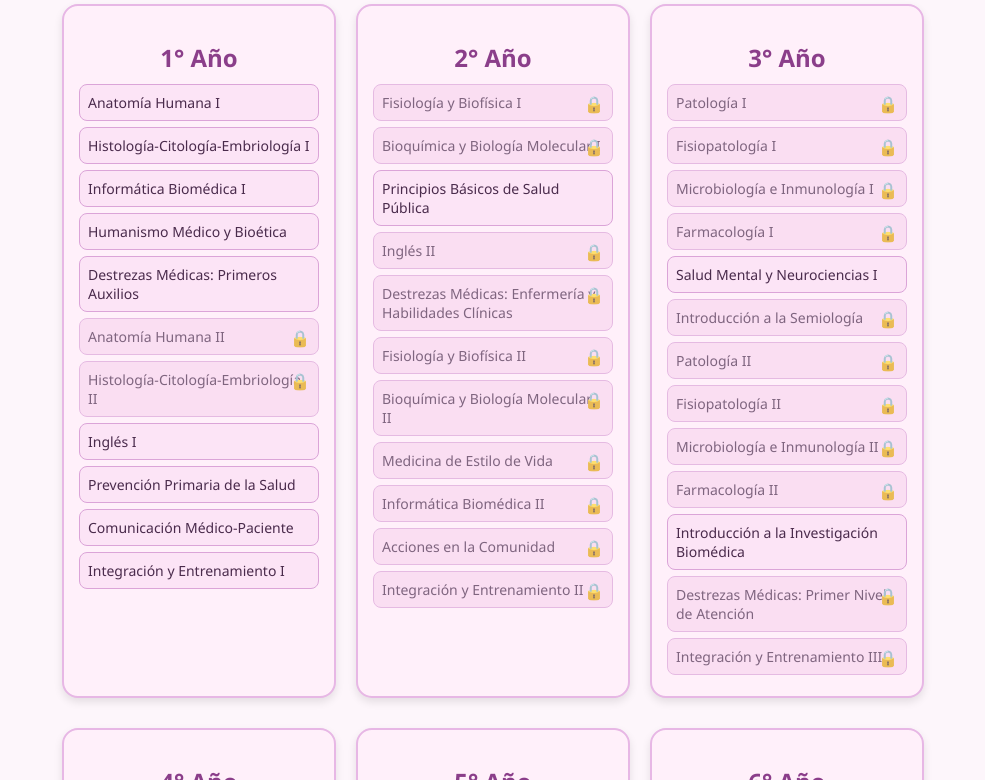
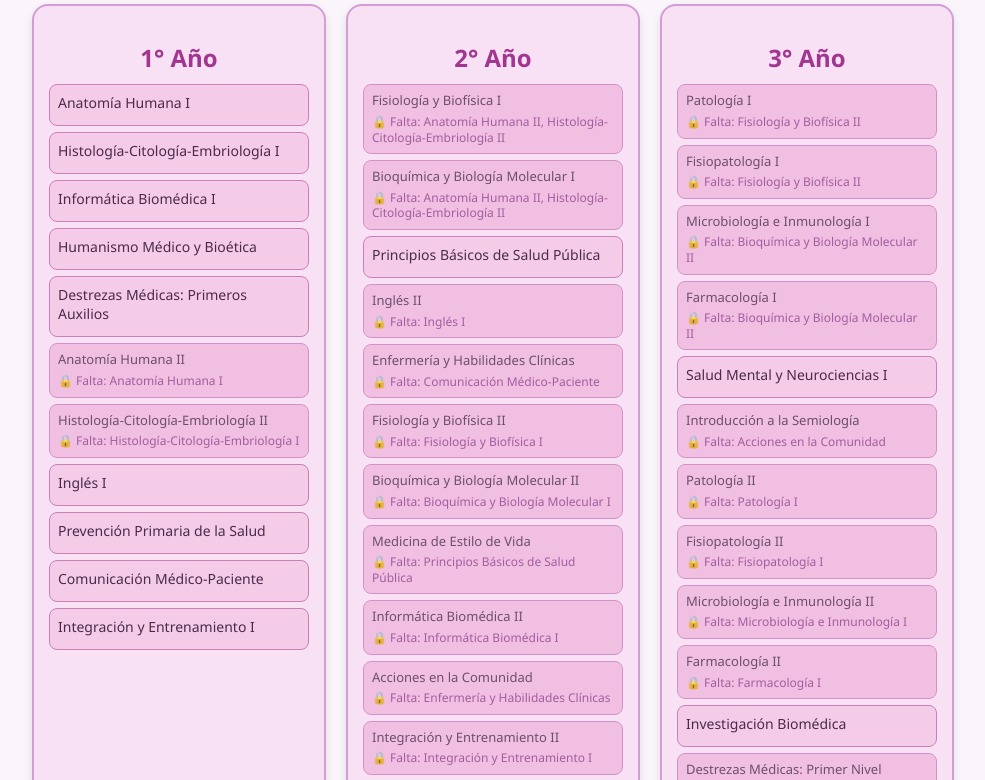
Before and after one commit to Thaycj95/Medicina-UAI, a plain HTML site: page index1.html in a window 1280 px wide. Shown: the part 100-880 px from the top of the page, without its empty margins (147-1132 px from the left). Drawn offline with Linux system fonts and the light colour scheme.

Commit message:
Update and rename index.html to index1.html

```diff
--- a/index.html
+++ b/index1.html
@@ -7,14 +7,14 @@
 <style>
   body {
     font-family: 'Segoe UI', sans-serif;
-    background: #fdf6fb;
+    background: #faf4fb;
     margin: 0;
     padding: 20px;
     color: #4a2b4c;
   }
   h1 {
     text-align: center;
-    color: #b04ba0;
+    color: #b0398d;
     margin-bottom: 20px;
   }
   .grid {
@@ -30,21 +30,21 @@
     flex-wrap: wrap;
   }
   .anio {
-    background: #fff0fa;
-    border: 2px solid #e7b7e5;
+    background: #f9e1f5;
+    border: 2px solid #d39cd4;
     border-radius: 16px;
     padding: 15px;
-    width: 240px;
+    width: 260px;
     box-shadow: 0 4px 8px rgba(0,0,0,0.1);
   }
   .anio h2 {
     text-align: center;
-    color: #8b3e8a;
+    color: #a13590;
     margin-bottom: 10px;
   }
   .materia {
-    background: #fce4f6;
-    border: 1px solid #dba4d8;
+    background: #f5cce7;
+    border: 1px solid #ca7fbb;
     padding: 8px;
     margin: 6px 0;
     border-radius: 8px;
@@ -58,20 +58,21 @@
     text-decoration: line-through;
   }
   .materia.bloqueada {
-    background: #f8d7f0;
+    background: #f0b7dd;
     cursor: not-allowed;
-    opacity: 0.7;
+    opacity: 0.8;
+    font-size: 13px;
+    line-height: 1.2em;
   }
   .materia .candado {
-    position: absolute;
-    right: 8px;
-    top: 8px;
-    font-size: 16px;
+    display: block;
+    margin-top: 5px;
+    font-size: 12px;
     color: #8b3e8a;
   }
   .tooltip {
     visibility: hidden;
-    background-color: #b04ba0;
+    background-color: #b0398d;
     color: #fff;
     text-align: center;
     padding: 5px;
@@ -81,7 +82,7 @@
     bottom: 120%;
     left: 50%;
     transform: translateX(-50%);
-    width: 180px;
+    width: 200px;
     opacity: 0;
     transition: opacity 0.3s;
     font-size: 12px;
@@ -100,9 +101,9 @@
 </div>
 
 <script>
-// Materias completas con correlativas según PDF (codigos 01 a 63)
+// Materias (igual que antes, con sus correlativas completas)
 const materias = [
-  // 1er Año
+  // 1° Año
   {id:"01",nombre:"Anatomía Humana I",anio:1,correl:[]},
   {id:"02",nombre:"Histología-Citología-Embriología I",anio:1,correl:[]},
   {id:"03",nombre:"Informática Biomédica I",anio:1,correl:[]},
@@ -114,21 +115,19 @@ const materias = [
   {id:"09",nombre:"Prevención Primaria de la Salud",anio:1,correl:[]},
   {id:"10",nombre:"Comunicación Médico-Paciente",anio:1,correl:[]},
   {id:"11",nombre:"Integración y Entrenamiento I",anio:1,correl:[]},
-
-  // 2do Año
+  // 2° Año
   {id:"12",nombre:"Fisiología y Biofísica I",anio:2,correl:["06","07"]},
   {id:"13",nombre:"Bioquímica y Biología Molecular I",anio:2,correl:["06","07"]},
   {id:"14",nombre:"Principios Básicos de Salud Pública",anio:2,correl:[]},
   {id:"15",nombre:"Inglés II",anio:2,correl:["08"]},
-  {id:"16",nombre:"Destrezas Médicas: Enfermería y Habilidades Clínicas",anio:2,correl:["10"]},
+  {id:"16",nombre:"Enfermería y Habilidades Clínicas",anio:2,correl:["10"]},
   {id:"17",nombre:"Fisiología y Biofísica II",anio:2,correl:["12"]},
   {id:"18",nombre:"Bioquímica y Biología Molecular II",anio:2,correl:["13"]},
   {id:"19",nombre:"Medicina de Estilo de Vida",anio:2,correl:["14"]},
   {id:"20",nombre:"Informática Biomédica II",anio:2,correl:["03"]},
   {id:"21",nombre:"Acciones en la Comunidad",anio:2,correl:["16"]},
   {id:"22",nombre:"Integración y Entrenamiento II",anio:2,correl:["11"]},
-
-  // 3er Año
+  // 3° Año
   {id:"23",nombre:"Patología I",anio:3,correl:["17"]},
   {id:"24",nombre:"Fisiopatología I",anio:3,correl:["17"]},
   {id:"25",nombre:"Microbiología e Inmunología I",anio:3,correl:["18"]},
@@ -139,23 +138,21 @@ const materias = [
   {id:"30",nombre:"Fisiopatología II",anio:3,correl:["24"]},
   {id:"31",nombre:"Microbiología e Inmunología II",anio:3,correl:["25"]},
   {id:"32",nombre:"Farmacología II",anio:3,correl:["26"]},
-  {id:"33",nombre:"Introducción a la Investigación Biomédica",anio:3,correl:[]},
-  {id:"34",nombre:"Destrezas Médicas: Primer Nivel de Atención",anio:3,correl:["21"]},
+  {id:"33",nombre:"Investigación Biomédica",anio:3,correl:[]},
+  {id:"34",nombre:"Destrezas Médicas: Primer Nivel",anio:3,correl:["21"]},
   {id:"35",nombre:"Integración y Entrenamiento III",anio:3,correl:["22"]},
-
-  // 4to Año
+  // 4° Año
   {id:"36",nombre:"Medicina Interna I",anio:4,correl:["28","29","30","31","34"]},
   {id:"37",nombre:"Medicina Interna II",anio:4,correl:["29","30","31","32","34","36"]},
-  {id:"38",nombre:"Búsqueda e Interpretación de Bibliografía Biomédica",anio:4,correl:["33"]},
+  {id:"38",nombre:"Bibliografía Biomédica",anio:4,correl:["33"]},
   {id:"39",nombre:"Cirugía General",anio:4,correl:["27","28","29","30"]},
   {id:"40",nombre:"Trabajo, Ambiente y Salud",anio:4,correl:[]},
-  {id:"41",nombre:"Gestión en Salud y Seguridad del Paciente",anio:4,correl:[]},
-  {id:"42",nombre:"Fundamentos de Diagnóstico por Imágenes",anio:4,correl:[]},
+  {id:"41",nombre:"Gestión en Salud y Seguridad",anio:4,correl:[]},
+  {id:"42",nombre:"Diagnóstico por Imágenes",anio:4,correl:[]},
   {id:"43",nombre:"Optativa I",anio:4,correl:[]},
   {id:"44",nombre:"Integración y Entrenamiento IV",anio:4,correl:["35"]},
-
-  // 5to Año
-  {id:"45",nombre:"Diseño de Investigaciones Biomédicas",anio:5,correl:["38"]},
+  // 5° Año
+  {id:"45",nombre:"Diseño de Investigaciones",anio:5,correl:["38"]},
   {id:"46",nombre:"Enfermedades Infecciosas",anio:5,correl:["36","37"]},
   {id:"47",nombre:"Farmacología y Terapéutica",anio:5,correl:["32","36","37"]},
   {id:"48",nombre:"Salud Mental y Neurociencias II",anio:5,correl:["27","36","37"]},
@@ -170,17 +167,16 @@ const materias = [
   {id:"57",nombre:"Optativa II",anio:5,correl:[]},
   {id:"58",nombre:"Optativa III",anio:5,correl:[]},
   {id:"59",nombre:"Integración y Entrenamiento V",anio:5,correl:[]},
-
-  // 6to Año
+  // 6° Año
   {id:"60",nombre:"Pasantía Médica Comunitaria",anio:6,correl:Array.from({length:59},(_,i)=>(i+1).toString().padStart(2,"0"))},
-  {id:"61",nombre:"Internado Rotatorio Obligatorio",anio:6,correl:Array.from({length:59},(_,i)=>(i+1).toString().padStart(2,"0"))},
+  {id:"61",nombre:"Internado Rotatorio",anio:6,correl:Array.from({length:59},(_,i)=>(i+1).toString().padStart(2,"0"))},
   {id:"62",nombre:"Trabajo Final",anio:6,correl:Array.from({length:59},(_,i)=>(i+1).toString().padStart(2,"0"))},
   {id:"63",nombre:"Examen Final",anio:6,correl:Array.from({length:62},(_,i)=>(i+1).toString().padStart(2,"0"))},
 ];
 
-// Crear columnas dinámicamente
+// Crear columnas por año
 function crearColumnas() {
-  for (let anio = 1; anio <= 6; anio++) {
+  for (let anio=1; anio<=6; anio++) {
     const col = document.createElement("div");
     col.className = "anio";
     col.innerHTML = `<h2>${anio}° Año</h2>`;
@@ -191,12 +187,11 @@ function crearColumnas() {
       div.innerHTML = `${m.nombre}<span class="candado"></span><div class="tooltip"></div>`;
       col.appendChild(div);
     });
-    if (anio <= 3) document.getElementById("fila-superior").appendChild(col);
-    else document.getElementById("fila-inferior").appendChild(col);
+    (anio<=3?document.getElementById("fila-superior"):document.getElementById("fila-inferior")).appendChild(col);
   }
 }
 
-// Estado guardado
+// Progreso guardado
 function cargarProgreso() {
   return JSON.parse(localStorage.getItem("aprobadas")||"[]");
 }
@@ -204,7 +199,7 @@ function guardarProgreso(aprobadas) {
   localStorage.setItem("aprobadas",JSON.stringify(aprobadas));
 }
 
-// Actualiza bloqueos y estilos
+// Actualizar estados
 function actualizarEstado() {
   const aprobadas = cargarProgreso();
   document.querySelectorAll(".materia").forEach(div=>{
@@ -219,8 +214,9 @@ function actualizarEstado() {
     } else if (faltantes.length) {
       div.classList.add("bloqueada");
       div.classList.remove("aprobada");
-      div.querySelector(".candado").textContent = "🔒";
-      div.querySelector(".tooltip").textContent = "Falta aprobar: "+faltantes.join(", ");
+      const nombresFaltantes = faltantes.map(f=>materias.find(m=>m.id===f).nombre).join(", ");
+      div.querySelector(".candado").textContent = `🔒 Falta: ${nombresFaltantes}`;
+      div.querySelector(".tooltip").textContent = "Debes aprobar: " + nombresFaltantes;
     } else {
       div.classList.remove("aprobada","bloqueada");
       div.querySelector(".candado").textContent = "";
@@ -229,7 +225,7 @@ function actualizarEstado() {
   });
 }
 
-// Interacciones
+// Inicializar
 function inicializar() {
   crearColumnas();
   actualizarEstado();
```
